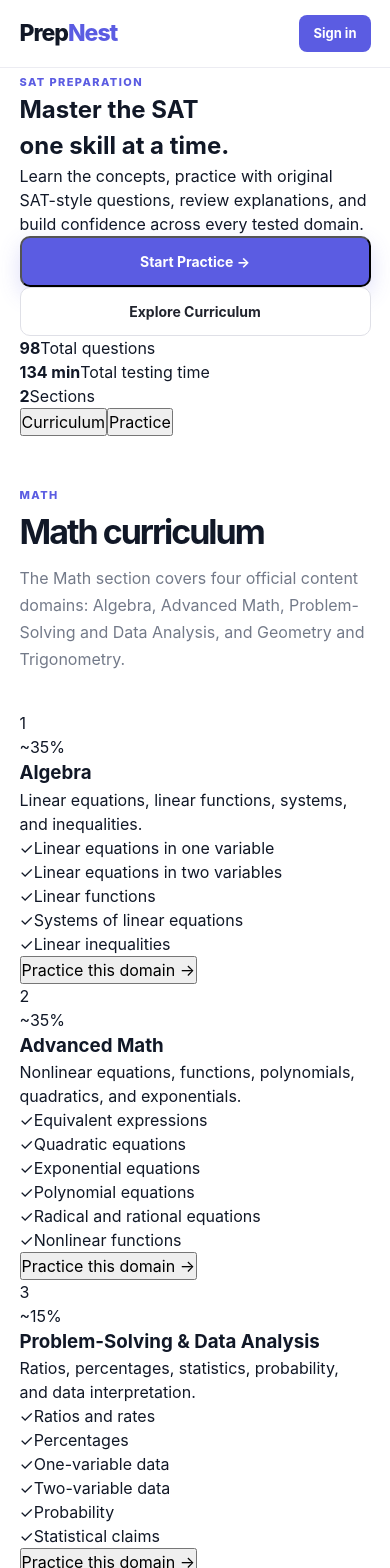
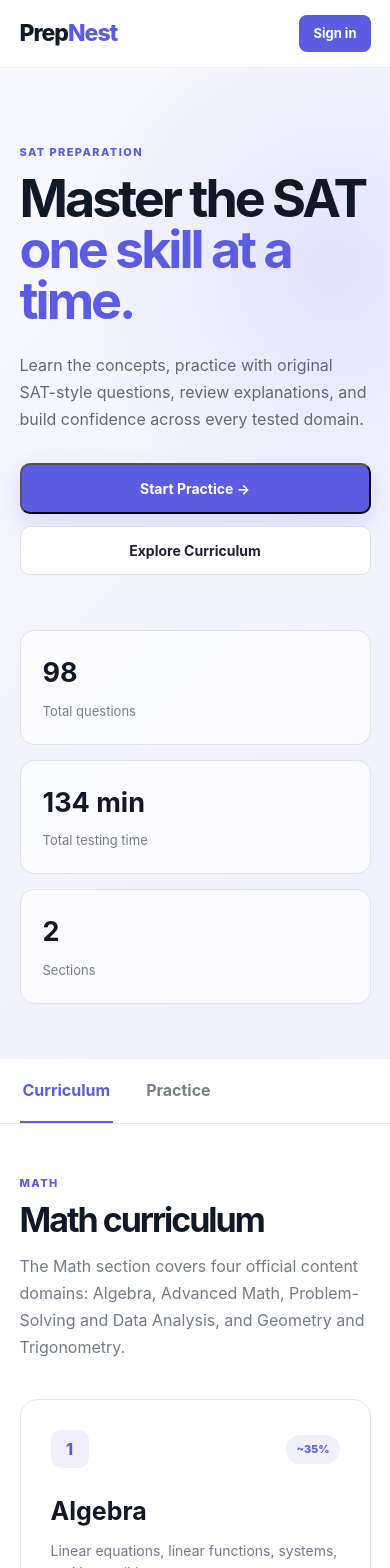
Before and after one commit to komiljonovzohidbek2009-bit/prepnest, a Next.js app: page /sat in a window 390 px wide. Shown: the top 1568 px of the page. Built offline with nearby package versions, Linux system fonts and the light colour scheme.

Commit message:
Update globals.css

```diff
--- a/src/app/globals.css
+++ b/src/app/globals.css
@@ -706,3 +706,530 @@
     gap: 7px;
   }
 }
+/* =========================================
+   SAT PAGE
+========================================= */
+
+.sat-page {
+  background: #ffffff;
+}
+
+.sat-hero {
+  padding: 95px 0 70px;
+  background:
+    radial-gradient(
+      circle at 85% 20%,
+      rgba(91, 92, 226, 0.12),
+      transparent 30%
+    ),
+    linear-gradient(135deg, #f8f8ff, #f0f1ff);
+}
+
+.sat-hero h1 {
+  margin-top: 12px;
+  font-size: clamp(48px, 7vw, 82px);
+  line-height: 0.98;
+  letter-spacing: -4px;
+}
+
+.sat-hero h1 span {
+  color: #5b5ce2;
+}
+
+.sat-hero > .container > p {
+  max-width: 720px;
+  margin-top: 25px;
+  color: #626979;
+  font-size: 18px;
+  line-height: 1.7;
+}
+
+.sat-hero-actions {
+  display: flex;
+  gap: 12px;
+  margin-top: 30px;
+}
+
+.sat-info-grid {
+  display: grid;
+  grid-template-columns: repeat(3, 1fr);
+  gap: 15px;
+  max-width: 760px;
+  margin-top: 55px;
+}
+
+.sat-info-grid > div {
+  padding: 22px;
+  background: rgba(255, 255, 255, 0.72);
+  border: 1px solid #e0e1f2;
+  border-radius: 14px;
+}
+
+.sat-info-grid strong {
+  display: block;
+  font-size: 27px;
+  margin-bottom: 4px;
+}
+
+.sat-info-grid span {
+  color: #777e8d;
+  font-size: 13px;
+}
+
+.sat-tabs-section {
+  border-bottom: 1px solid #e8e8ee;
+  background: white;
+}
+
+.sat-tabs {
+  display: flex;
+  gap: 30px;
+}
+
+.sat-tabs button {
+  padding: 19px 3px;
+  border: none;
+  border-bottom: 2px solid transparent;
+  background: transparent;
+  color: #777e8d;
+  font-weight: 750;
+  cursor: pointer;
+}
+
+.sat-tabs button.active {
+  color: #5b5ce2;
+  border-bottom-color: #5b5ce2;
+}
+
+.sat-domain-grid {
+  display: grid;
+  grid-template-columns: repeat(2, 1fr);
+  gap: 20px;
+}
+
+.sat-domain-card {
+  padding: 30px;
+  border: 1px solid #e5e6ec;
+  border-radius: 18px;
+  background: white;
+  transition:
+    transform 0.2s ease,
+    box-shadow 0.2s ease,
+    border-color 0.2s ease;
+}
+
+.sat-domain-card:hover {
+  transform: translateY(-4px);
+  border-color: #ccccf5;
+  box-shadow: 0 15px 35px rgba(17, 24, 39, 0.07);
+}
+
+.domain-header {
+  display: flex;
+  align-items: center;
+  justify-content: space-between;
+  margin-bottom: 25px;
+}
+
+.domain-header > span {
+  padding: 6px 10px;
+  border-radius: 999px;
+  background: #f0f0ff;
+  color: #5b5ce2;
+  font-size: 11px;
+  font-weight: 800;
+}
+
+.domain-number {
+  width: 38px;
+  height: 38px;
+  display: flex;
+  align-items: center;
+  justify-content: center;
+  border-radius: 10px;
+  background: #f0f0ff;
+  color: #5b5ce2;
+  font-weight: 850;
+}
+
+.sat-domain-card h3 {
+  font-size: 25px;
+  margin-bottom: 9px;
+}
+
+.sat-domain-card > p {
+  color: #737a89;
+  line-height: 1.6;
+  font-size: 14px;
+}
+
+.topic-list {
+  display: flex;
+  flex-direction: column;
+  gap: 9px;
+  margin-top: 22px;
+}
+
+.topic-item {
+  display: flex;
+  align-items: flex-start;
+  gap: 9px;
+  color: #4d5565;
+  font-size: 13px;
+}
+
+.topic-item span {
+  color: #5b5ce2;
+  font-weight: 800;
+}
+
+.topic-button {
+  width: 100%;
+  margin-top: 25px;
+  padding: 12px 15px;
+  border: 1px solid #dddff0;
+  border-radius: 9px;
+  background: white;
+  color: #5b5ce2;
+  font-weight: 750;
+  cursor: pointer;
+}
+
+.topic-button:hover {
+  background: #f7f7ff;
+}
+
+.sat-rw-section {
+  background: #f8f8fb;
+  border-top: 1px solid #eeeeF3;
+  border-bottom: 1px solid #eeeeF3;
+}
+
+.official-card {
+  display: flex;
+  align-items: center;
+  justify-content: space-between;
+  gap: 40px;
+  padding: 40px;
+  border-radius: 20px;
+  background: #f5f5ff;
+  border: 1px solid #ddddfa;
+}
+
+.official-card h2 {
+  margin: 8px 0 10px;
+  font-size: 31px;
+  letter-spacing: -1px;
+}
+
+.official-card p {
+  max-width: 680px;
+  color: #6e7585;
+  font-size: 14px;
+  line-height: 1.7;
+}
+
+.official-actions {
+  display: flex;
+  flex-direction: column;
+  gap: 10px;
+  flex-shrink: 0;
+}
+
+.sat-note-section {
+  padding: 35px 0 70px;
+}
+
+.sat-note {
+  padding: 20px 23px;
+  border: 1px solid #e7e7ed;
+  border-radius: 13px;
+  background: #fafafa;
+}
+
+.sat-note strong {
+  font-size: 13px;
+}
+
+.sat-note p {
+  margin-top: 6px;
+  color: #737a89;
+  font-size: 12px;
+  line-height: 1.6;
+}
+
+/* SAT PRACTICE */
+
+.practice-section {
+  background: #f8f8fb;
+  min-height: 720px;
+}
+
+.practice-heading {
+  display: flex;
+  justify-content: space-between;
+  align-items: flex-end;
+  gap: 30px;
+  margin-bottom: 30px;
+}
+
+.practice-heading h2 {
+  margin-top: 7px;
+  font-size: 47px;
+  letter-spacing: -2px;
+}
+
+.practice-heading p {
+  margin-top: 9px;
+  color: #737a89;
+}
+
+.question-counter {
+  padding: 10px 15px;
+  border-radius: 9px;
+  background: white;
+  border: 1px solid #e2e3ea;
+  color: #5b5ce2;
+  font-size: 13px;
+  font-weight: 800;
+}
+
+.practice-filters {
+  display: flex;
+  gap: 15px;
+  padding: 18px;
+  margin-bottom: 20px;
+  border-radius: 13px;
+  background: white;
+  border: 1px solid #e5e6ec;
+}
+
+.practice-filters > div {
+  display: flex;
+  flex-direction: column;
+  gap: 6px;
+}
+
+.practice-filters label {
+  color: #666d7b;
+  font-size: 11px;
+  font-weight: 800;
+  text-transform: uppercase;
+}
+
+.practice-filters select {
+  min-width: 220px;
+  padding: 10px 12px;
+  border: 1px solid #dfe0e7;
+  border-radius: 8px;
+  background: white;
+  color: #252936;
+  outline: none;
+}
+
+.question-card {
+  max-width: 850px;
+  margin: 0 auto;
+  padding: 35px;
+  background: white;
+  border: 1px solid #e3e4ea;
+  border-radius: 18px;
+  box-shadow: 0 12px 35px rgba(17, 24, 39, 0.05);
+}
+
+.question-meta {
+  display: flex;
+  flex-wrap: wrap;
+  gap: 8px;
+  margin-bottom: 27px;
+}
+
+.question-meta span {
+  padding: 6px 9px;
+  border-radius: 6px;
+  background: #f1f1ff;
+  color: #5b5ce2;
+  font-size: 10px;
+  font-weight: 800;
+}
+
+.question-card h3 {
+  font-size: 21px;
+  line-height: 1.55;
+  margin-bottom: 28px;
+}
+
+.answer-options {
+  display: flex;
+  flex-direction: column;
+  gap: 10px;
+}
+
+.answer-option {
+  width: 100%;
+  display: flex;
+  align-items: center;
+  gap: 13px;
+  padding: 14px 16px;
+  border: 1px solid #dfe1e8;
+  border-radius: 10px;
+  background: white;
+  text-align: left;
+  cursor: pointer;
+  transition: 0.15s ease;
+}
+
+.answer-option > span {
+  width: 30px;
+  height: 30px;
+  display: flex;
+  align-items: center;
+  justify-content: center;
+  flex-shrink: 0;
+  border: 1px solid #d6d8e0;
+  border-radius: 50%;
+  font-size: 12px;
+  font-weight: 800;
+}
+
+.answer-option:hover {
+  border-color: #5b5ce2;
+  background: #fafaff;
+}
+
+.answer-option.selected {
+  border-color: #5b5ce2;
+  background: #f4f4ff;
+}
+
+.answer-option.correct {
+  border-color: #42a56a;
+  background: #effaf3;
+}
+
+.answer-option.incorrect {
+  border-color: #d95d5d;
+  background: #fff2f2;
+}
+
+.submit-answer {
+  margin-top: 25px;
+}
+
+.submit-answer:disabled {
+  opacity: 0.45;
+  cursor: not-allowed;
+  transform: none;
+}
+
+.explanation-box {
+  margin-top: 25px;
+  padding: 20px;
+  border-radius: 12px;
+  background: #f7f7fb;
+}
+
+.result {
+  display: inline-block;
+  margin-bottom: 12px;
+  padding: 6px 10px;
+  border-radius: 7px;
+  font-size: 12px;
+  font-weight: 850;
+}
+
+.correct-result {
+  background: #e6f6eb;
+  color: #287b48;
+}
+
+.incorrect-result {
+  background: #fde8e8;
+  color: #a73737;
+}
+
+.explanation-box h4 {
+  margin-bottom: 6px;
+  font-size: 15px;
+}
+
+.explanation-box p {
+  margin-bottom: 18px;
+  color: #656c7b;
+  line-height: 1.7;
+  font-size: 14px;
+}
+
+.empty-practice {
+  padding: 70px;
+  text-align: center;
+  background: white;
+  border: 1px solid #e5e6ec;
+  border-radius: 16px;
+}
+
+.empty-practice p {
+  margin-top: 7px;
+  color: #777e8d;
+}
+
+/* SAT MOBILE */
+
+@media (max-width: 800px) {
+  .sat-hero {
+    padding: 70px 0 55px;
+  }
+
+  .sat-hero h1 {
+    font-size: 52px;
+    letter-spacing: -3px;
+  }
+
+  .sat-hero > .container > p {
+    font-size: 16px;
+  }
+
+  .sat-hero-actions {
+    flex-direction: column;
+  }
+
+  .sat-info-grid {
+    grid-template-columns: 1fr;
+  }
+
+  .sat-domain-grid {
+    grid-template-columns: 1fr;
+  }
+
+  .official-card {
+    flex-direction: column;
+    align-items: flex-start;
+    padding: 28px;
+  }
+
+  .official-actions {
+    width: 100%;
+  }
+
+  .practice-heading {
+    align-items: flex-start;
+    flex-direction: column;
+  }
+
+  .practice-heading h2 {
+    font-size: 38px;
+  }
+
+  .practice-filters {
+    flex-direction: column;
+  }
+
+  .practice-filters select {
+    width: 100%;
+    min-width: 0;
+  }
+
+  .question-card {
+    padding: 23px;
+  }
+}
```
